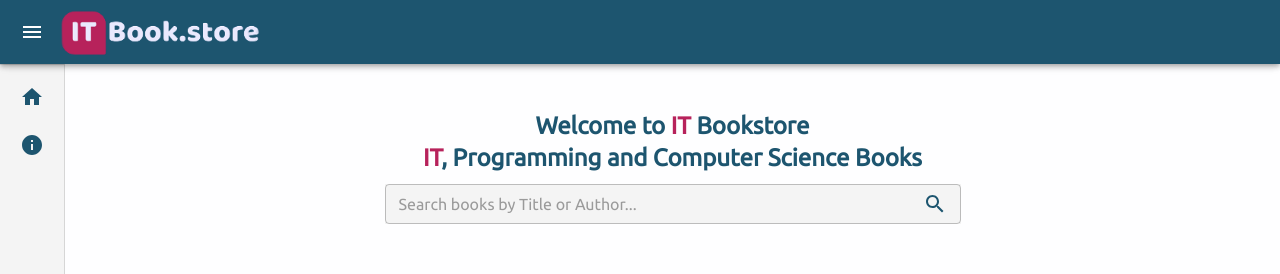
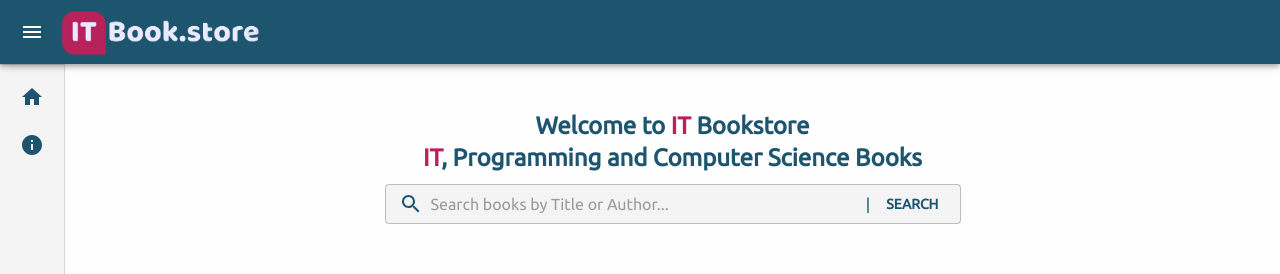
Before and after one commit to wahidkarimi/IT-BookStore, a React (Vite) app: page / in a window 1280 px wide. Shown: the top 274 px of the page. Built offline with nearby package versions, Linux system fonts and the light colour scheme; no server answers.

Commit message:
fix-bugs

```diff
--- a/src/components/Search.jsx
+++ b/src/components/Search.jsx
@@ -1,5 +1,5 @@
 import SearchIcon from "@mui/icons-material/Search";
-import { Grid, InputAdornment, TextField, Typography } from "@mui/material";
+import { Button, Grid, InputAdornment, TextField, Typography } from "@mui/material";
 import { Box } from "@mui/material";
 import { Container } from "@mui/system";
 import React, { useState } from "react";
@@ -24,6 +24,8 @@ function Search(props) {
         setEmptyInput(false);
       }, 2500);
     }
+    const textField = document.getElementById("fullWidth");
+    textField.blur();
     navigate(`/search?book=${search.trim()}`);
     return setSearch("");
   };
@@ -108,10 +110,24 @@ function Search(props) {
                 value={search}
                 onChange={(e) => setSearch(e.target.value)}
                 InputProps={{
-                  endAdornment: (
-                    <InputAdornment position="end">
+                  startAdornment: (
+                    <InputAdornment position="start">
                       <SearchIcon color="info" />
                     </InputAdornment>
+                  ),
+                  endAdornment: (
+                    <>
+                    <InputAdornment position="end">
+                    <Typography  color="#1d556f">
+                      |
+                      </Typography>
+                    </InputAdornment>
+                    <InputAdornment position="end">
+                      <Button color="info" sx={{ fontWeight: "600", fontSize: "14px"}} onClick={(e) => handleFormSubmit(e, search)}>
+                      SEARCH
+                      </Button>
+                  </InputAdornment>
+                  </>
                   ),
                 }}
               />
--- a/src/components/SideBar.jsx
+++ b/src/components/SideBar.jsx
@@ -16,7 +16,7 @@ import ListItemButton from "@mui/material/ListItemButton";
 import ListItemIcon from "@mui/material/ListItemIcon";
 import ListItemText from "@mui/material/ListItemText";
 import logo from "../assets/logopng.png";
-import { Grid } from "@mui/material";
+import { ClickAwayListener, Grid } from "@mui/material";
 import HomeIcon from "@mui/icons-material/Home";
 import InfoIcon from "@mui/icons-material/Info";
 import { Link } from "react-router-dom";
@@ -128,6 +128,10 @@ export default function MiniDrawer(props) {
           </Grid>
         </Toolbar>
       </AppBar>
+      <ClickAwayListener mouseEvent="onMouseDown"
+  touchEvent="onTouchStart"
+  open={open}
+  onClickAway={() => open && setOpen(false)}>
       <Drawer
         variant="permanent"
         open={open}
@@ -242,6 +246,7 @@ export default function MiniDrawer(props) {
           ))}
         </List>
       </Drawer>
+      </ClickAwayListener>
     </Box>
   );
 }
```
